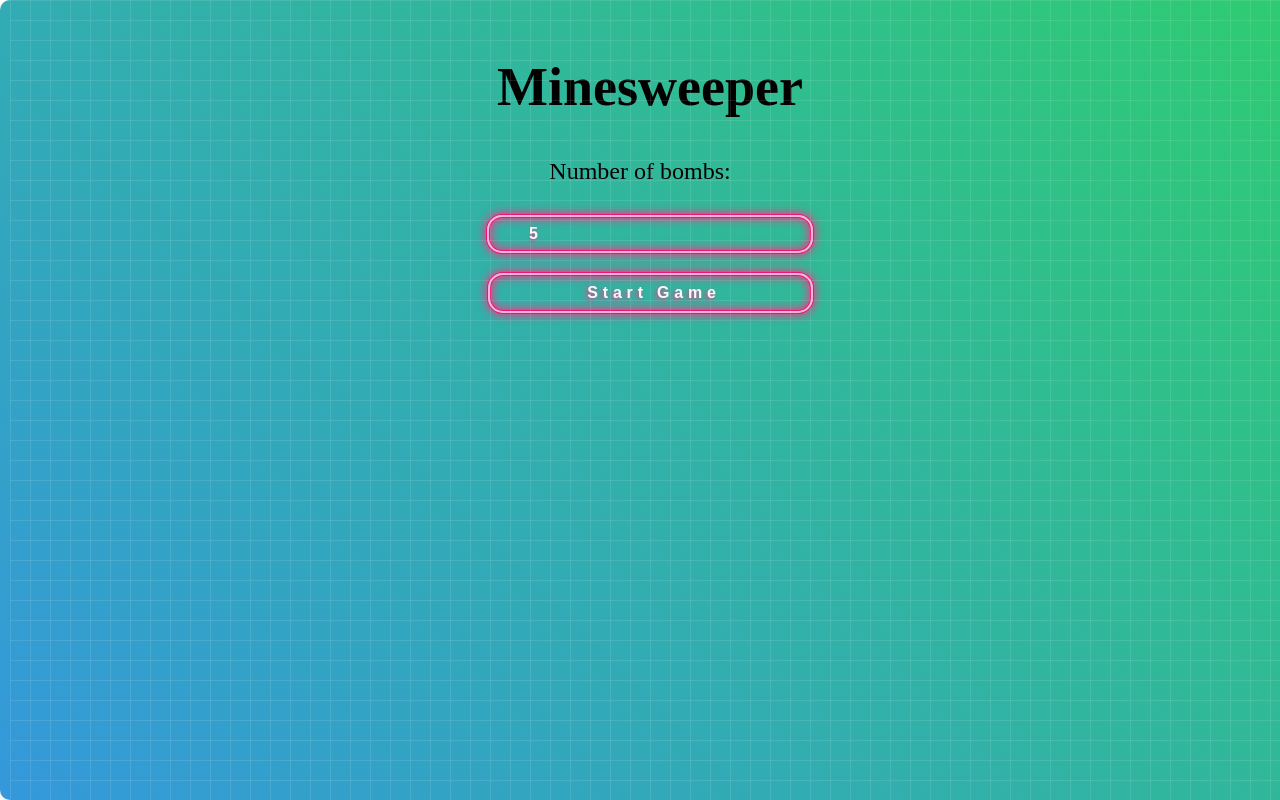
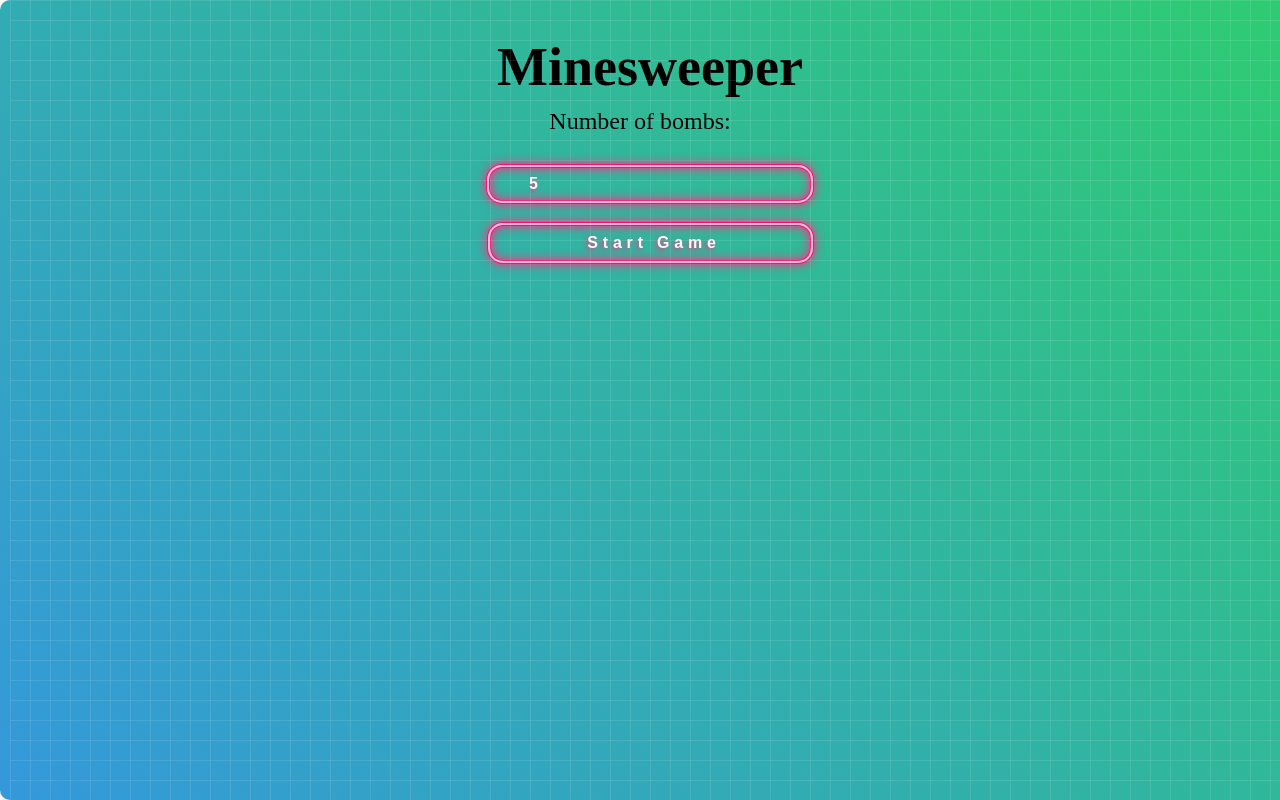
Before and after one commit to juliaparamonova/minesweeper_game, a plain HTML site: page index.html in a window 1280 px wide. Drawn offline with Linux system fonts and the light colour scheme.

Commit message:
upd style

```diff
--- a/style.css
+++ b/style.css
@@ -41,14 +41,13 @@
     body {
         height: 100vh;
         margin: 0;
-
     }
 
     .title {
-        margin-bottom: 20px;
+        margin-bottom: 10px;
         display: flex;
         justify-content: center;
-        padding: 20px 40px;
+
         font-size: 46px;
     }
 
```
